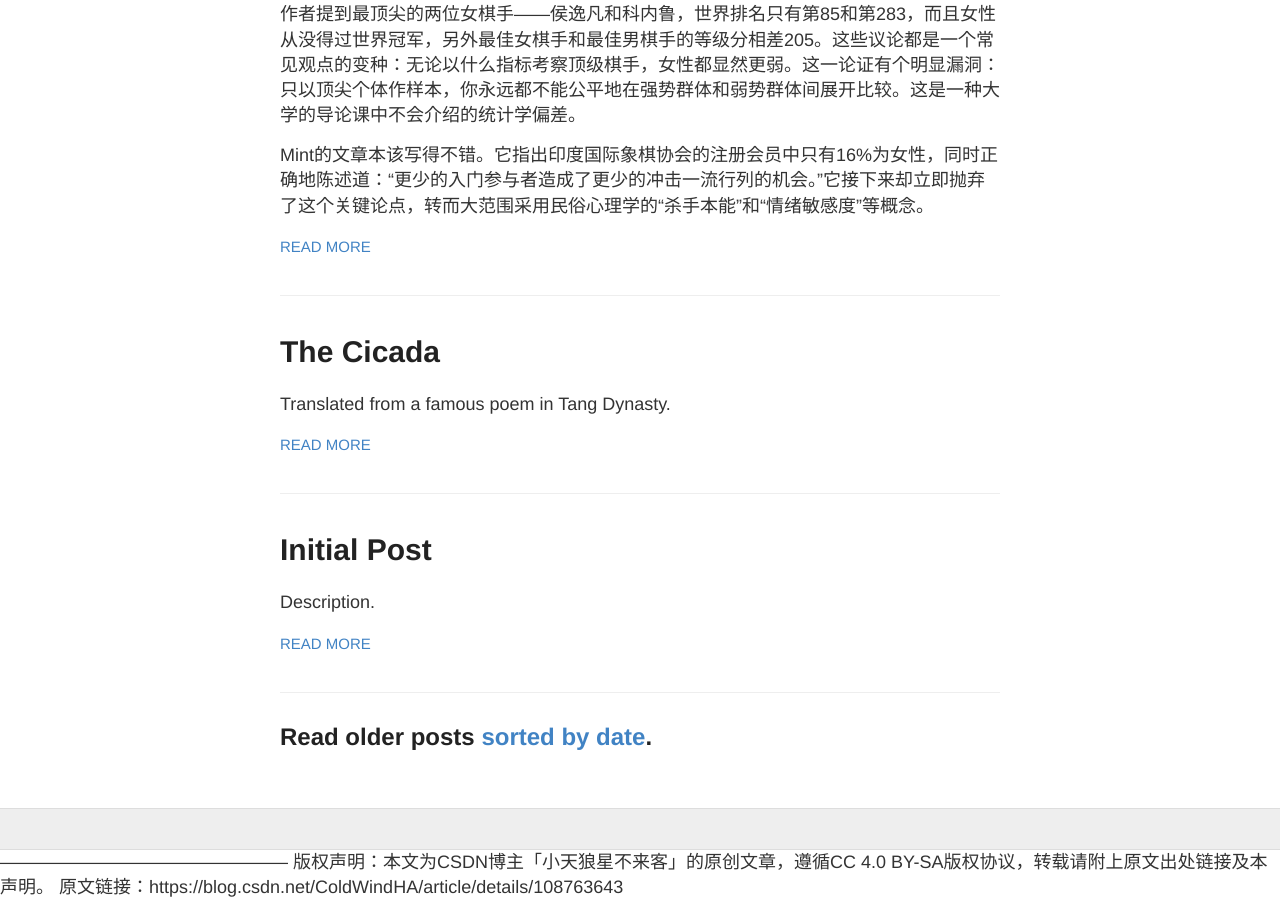
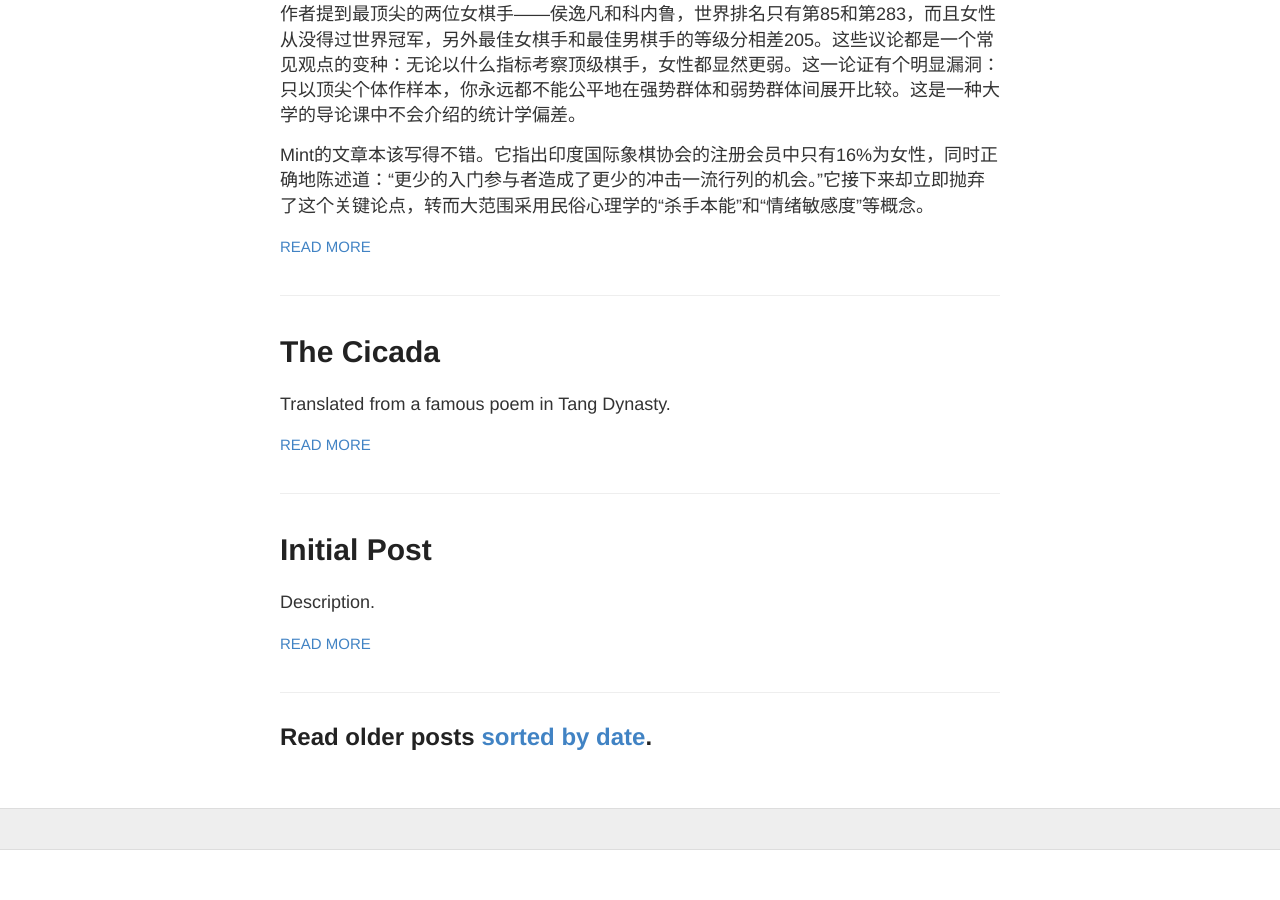
Before and after one commit to Tom20200112/Tom20200112.github.io, a Jekyll site: the page built from index.html, in a window 1280 px wide and 900 px high, scrolled down 1278 px. Built offline with Jekyll 4.4.1, drawn with Linux system fonts in a browser that asks for light colours; the list of posts is cut into pages by our own code; after the commit the page ends 2128 px from its top, so only the background shows below that.

Commit message:
Restore default.html

```diff
--- a/_layouts/default.html
+++ b/_layouts/default.html
@@ -51,15 +51,3 @@
   </body>
 
 </html>
-<script type="text/x-mathjax-config">
-MathJax.Hub.Config({
-tex2jax: {
-inlineMath: [['$','$'], ['\\(','\\)']],
-processEscapes: true
-}
-});
-</script>
-<script src="https://cdnjs.cloudflare.com/ajax/libs/mathjax/2.7.0/MathJax.js?config=TeX-AMS-MML_HTMLorMML" type="text/javascript"></script>
-————————————————
-版权声明：本文为CSDN博主「小天狼星不来客」的原创文章，遵循CC 4.0 BY-SA版权协议，转载请附上原文出处链接及本声明。
-原文链接：https://blog.csdn.net/ColdWindHA/article/details/108763643
```
